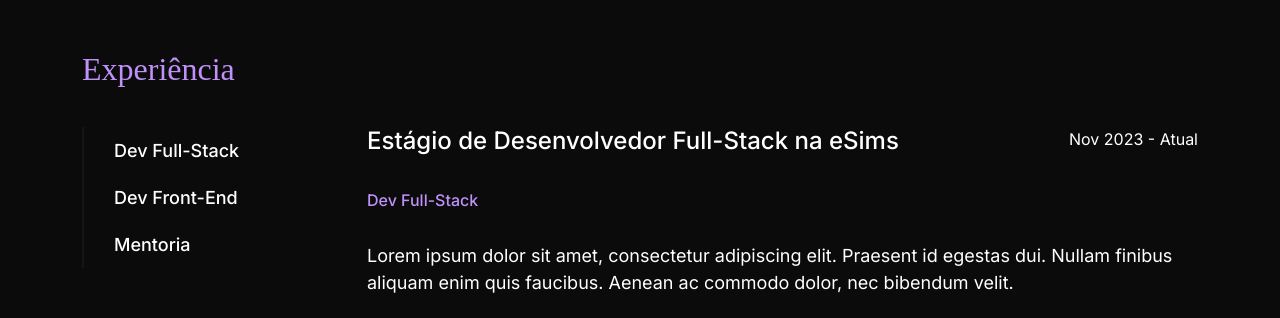
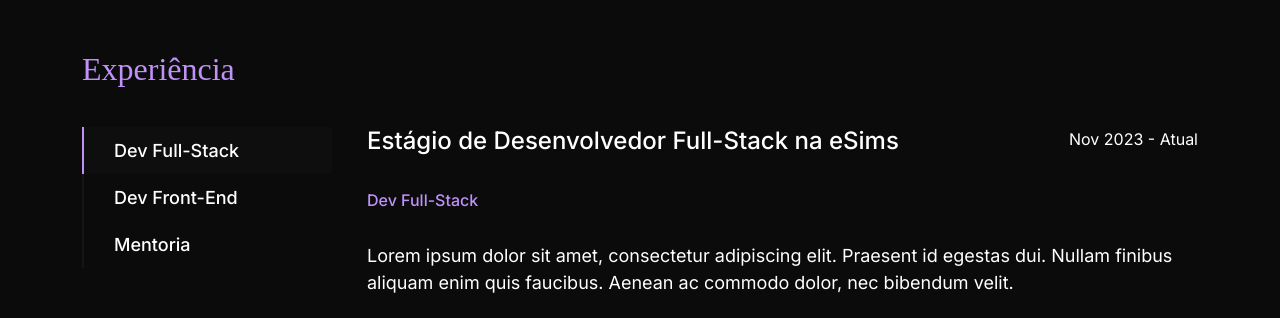
Before and after one commit to CarlosEduardoSD/Portifolio-V2, a React (Vite) app: page / in a window 1280 px wide. Shown: the part 1180-1498 px from the top of the page. Built offline with nearby package versions, Linux system fonts and the light colour scheme; a web font is replaced by a local one.

Commit message:
feat: experiences topics

```diff
--- /dev/null
+++ b/src/components/Experiences/experiences.js
@@ -0,0 +1,31 @@
+const topics =[
+  {
+    id: 1,
+    titleLi: "Dev Full-Stack",
+    titleDesc: "Estágio de Desenvolvedor Full-Stack na eSims",
+    ano: "Nov 2023 - Atual",
+    sub_title: "Dev Full-Stack",
+    description:
+      "Lorem ipsum dolor sit amet, consectetur adipiscing elit. Praesent id egestas dui. Nullam finibus aliquam enim quis faucibus. Aenean ac commodo dolor, nec bibendum velit.",
+  },
+  {
+    id: 2,
+    titleLi: "Dev Front-End",
+    titleDesc: "Refatoração do Front-End da Elastic Code",
+    ano: "Fev 2024 - Finalizado",
+    sub_title: "Dev Front-End",
+    description:
+      "Lorem ipsum dolor sit amet, consectetur adipiscing elit. Praesent id egestas dui. Nullam finibus aliquam enim quis faucibus. Aenean ac commodo dolor, nec bibendum velit.",
+  },
+  {
+    id: 3,
+    titleLi: "Mentoria",
+    titleDesc: "Mentor na Programar Com Você",
+    ano: "Abr 2024 - Atual",
+    sub_title: "Mentoria",
+    description:
+      "Lorem ipsum dolor sit amet, consectetur adipiscing elit. Praesent id egestas dui. Nullam finibus aliquam enim quis faucibus. Aenean ac commodo dolor, nec bibendum velit.",
+  },
+]
+
+export default topics;
--- a/src/components/Experiences/experiences.jsx
+++ b/src/components/Experiences/experiences.jsx
@@ -1,8 +1,14 @@
 import styles from "./experiences.module.css";
 
+import { useState } from "react";
+
+import topics from "./experiences.js";
+
 export default function Experiencies() {
+  const [selectedTopic, setSelectedTopic] = useState(topics[0]);
+
   return (
-    <section id='experiences' className={styles.experiences}>
+    <section id="experiences" className={styles.experiences}>
       <div
         className="container"
         style={{ marginTop: "100px", marginBottom: "50px" }}
@@ -17,25 +23,44 @@ export default function Experiencies() {
             <div>
               <nav className={styles.experiences_nav}>
                 <ul className={styles.experiences_nav_list}>
-                  <li>Dev Full-Stack</li>
-                  <li>Dev Front-End</li>
-                  <li>Mentoria</li>
+                  {topics.map((e) => (
+                    <li
+                      key={e.id}
+                      className={`${styles.experiences_nav_item} ${
+                        selectedTopic.id === e.id
+                          ? styles.active
+                          : ""
+                      }`}
+                      onClick={() => setSelectedTopic(e)}
+                    >
+                      {e.titleLi}
+                    </li>
+                  ))}
                 </ul>
               </nav>
             </div>
           </div>
           <div className="col-md-9">
             <div className={styles.experiences_content}>
-              <div style={{ display: "flex", justifyContent: "space-between" }}>
-                <h2 className={styles.title}>Estágio de Desenvolvedor Full-Stack na eSims</h2>
-                <p className={styles.date}>Nov 2023 - Atual</p>
-              </div>
-              <h3 className={styles.sub_title} style={{fontSize: "16px", fontWeight: "500"}}>Dev Full-Stack</h3>
-              <p className={styles.description}>
-                Lorem ipsum dolor sit amet, consectetur adipiscing elit.
-                Praesent id egestas dui. Nullam finibus aliquam enim quis
-                faucibus. Aenean ac commodo dolor, nec bibendum velit.
-              </p>
+              {selectedTopic && (
+                <>
+                  <div
+                    style={{ display: "flex", justifyContent: "space-between" }}
+                  >
+                    <h2 className={styles.title}>{selectedTopic.titleDesc}</h2>
+                    <p className={styles.date}>{selectedTopic.ano}</p>
+                  </div>
+                  <h3
+                    className={styles.sub_title}
+                    style={{ fontSize: "16px", fontWeight: "500" }}
+                  >
+                    {selectedTopic.sub_title}
+                  </h3>
+                  <p className={styles.description}>
+                    {selectedTopic.description}
+                  </p>
+                </>
+              )}
             </div>
           </div>
         </div>
--- a/src/components/Experiences/experiences.module.css
+++ b/src/components/Experiences/experiences.module.css
@@ -41,7 +41,7 @@
   padding: 0;
 }
 
-.experiences_nav_list li {
+.experiences_nav_item {
   width: 250px;
   padding: 10px 20px 10px 30px;
   cursor: pointer;
@@ -50,7 +50,12 @@
   font-weight: 500;
 }
 
-.experiences_nav_list li:hover {
+.experiences_nav_item:hover {
   background-color: #0E0E0E;
   border-left: 2px solid #BF91F9;
 }
+
+.active {
+  background-color: #0E0E0E;
+  border-left: 2px solid #BF91F9;
+}
--- a/src/pages/home/home.jsx
+++ b/src/pages/home/home.jsx
@@ -6,7 +6,7 @@ import { FaArrowUp } from "react-icons/fa";
 
 import Header from "../../components/Header/header";
 import AboutMe from "../../components/AboutMe/aboutMe";
-import Experiencies from "../../components/Experiences/experiences";
+import Experiencies from "../../components/Experiences/experiences.jsx";
 import Footer from "../../components/Footer/footer";
 import Projects from "../../components/Projects/projects.jsx";
 
```
